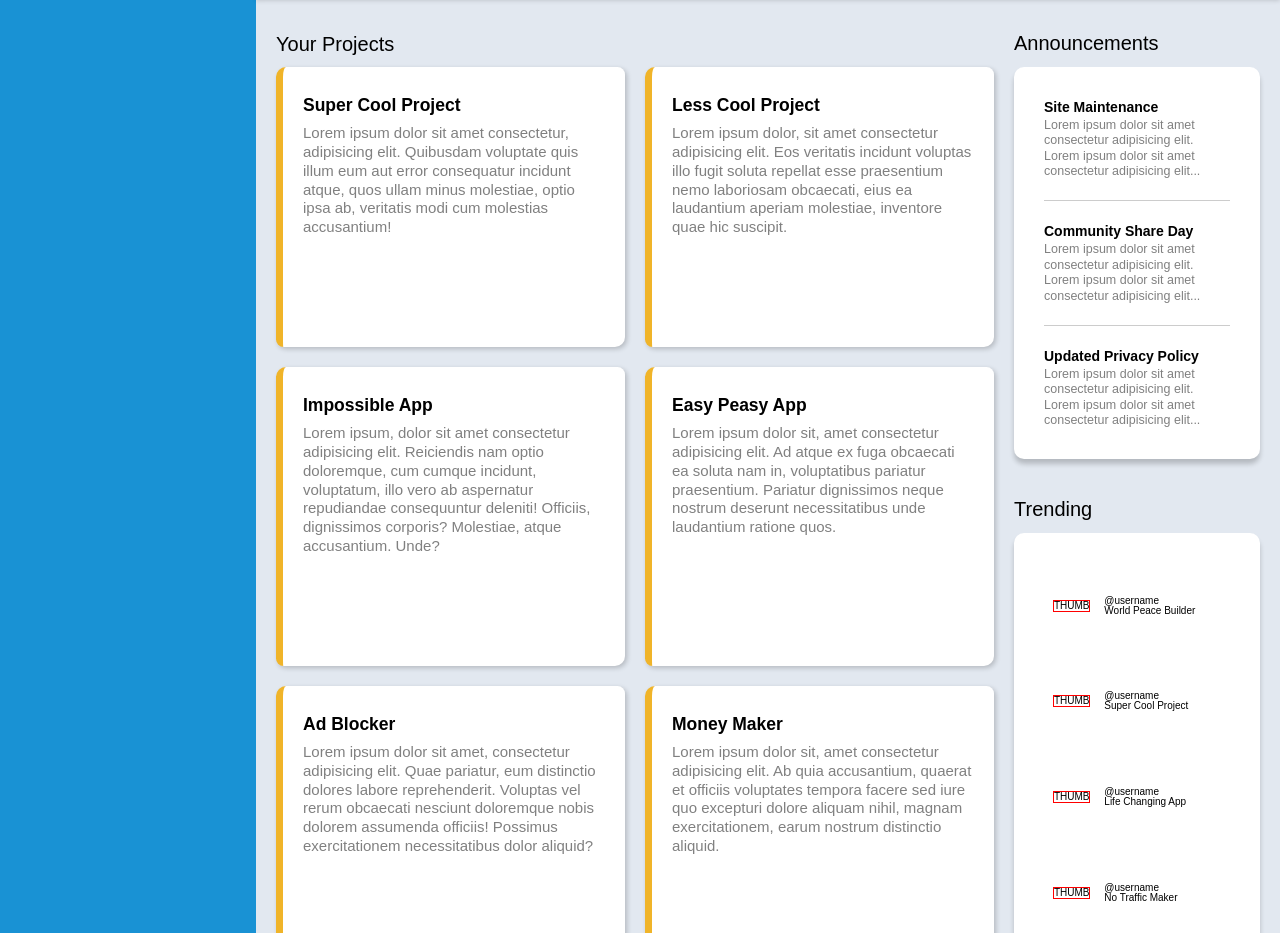
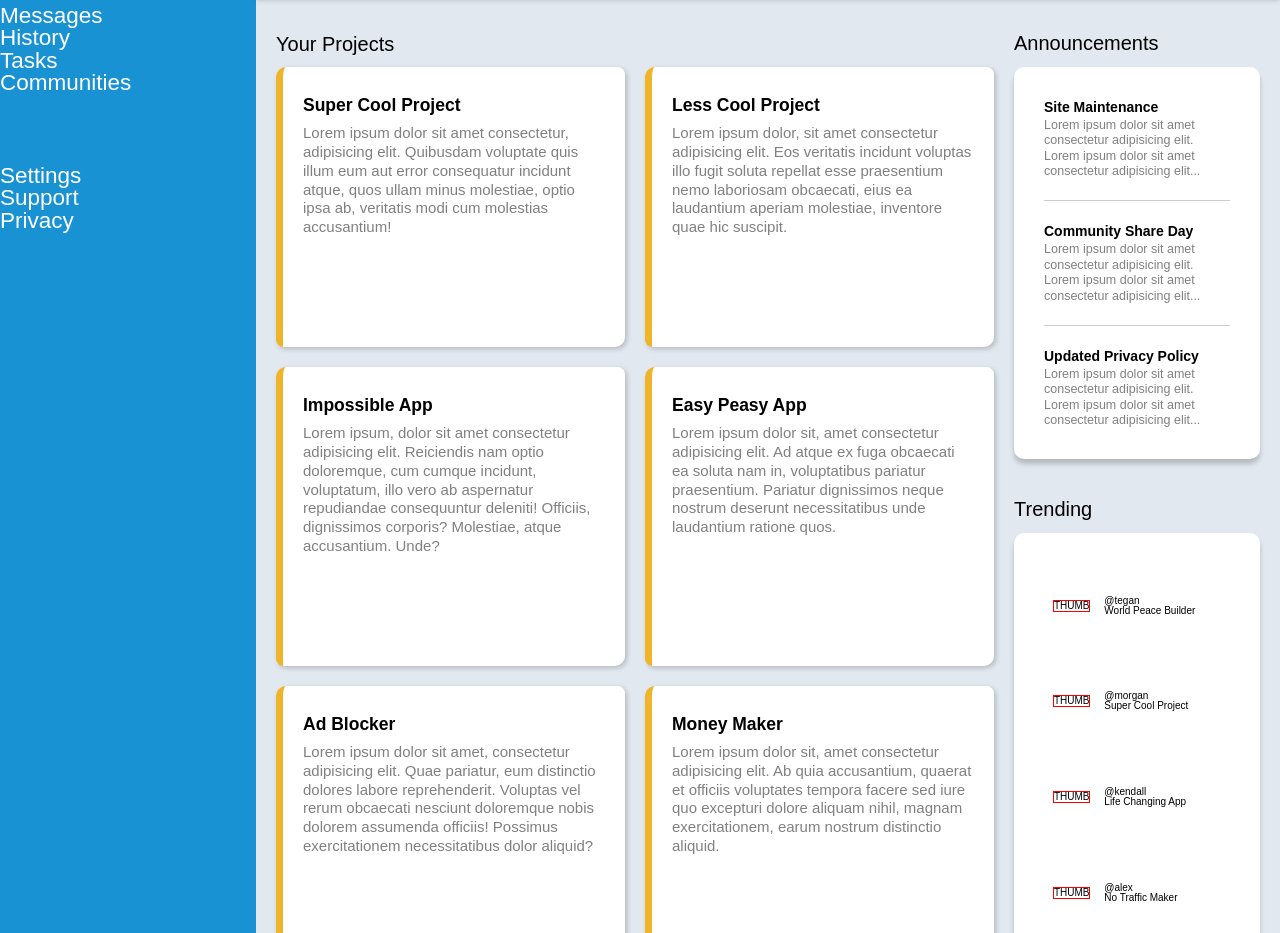
Before and after one commit to tjohnson009/top, a plain HTML site: page admin-dashboard/index.html in a window 1280 px wide. Shown: the part 133-1066 px from the top of the page. Drawn offline with Linux system fonts and the light colour scheme.

Commit message:
Add styling and spacing to sidebar --  in progress

```diff
--- a/admin-dashboard/index.html
+++ b/admin-dashboard/index.html
@@ -130,22 +130,22 @@
                 <div class="trending">
                     <div class="trend">
                         <div>THUMB</div>
-                        <p class="username">@username</p>
+                        <p class="username">@tegan</p>
                         <p class="application">World Peace Builder</p>
                     </div>
                     <div class="trend">
                         <div>THUMB</div>
-                        <p class="username">@username</p>
+                        <p class="username">@morgan</p>
                         <p class="application">Super Cool Project</p>
                     </div>
                     <div class="trend">
                         <div>THUMB</div>
-                        <p class="username">@username</p>
+                        <p class="username">@kendall</p>
                         <p class="application">Life Changing App</p>
                     </div>
                     <div class="trend">
                         <div>THUMB</div>
-                        <p class="username">@username</p>
+                        <p class="username">@alex</p>
                         <p class="application">No Traffic Maker</p>
                     </div>
                 </div>
--- a/admin-dashboard/style.css
+++ b/admin-dashboard/style.css
@@ -172,19 +172,23 @@ table {
     grid-row: 1/3;
     grid-column: 1/2;
     background-color: var(--copy-blue);
+    color: white;
+    font-size: 2.25rem;
 
     .dashboard {
-        background-color: rebeccapurple;
+        /* background-color: rebeccapurple;  */
+        margin-bottom: 7rem;
     }
 
     .primary-links {
-        background-color: green;
+        /* background-color: green; */
         display: grid;
         grid-template-rows: 1fr;
+        margin-bottom: 7rem;
     }
 
     .secondary-links {
-        background-color: lime;
+        /* background-color: lime;  */
         display: grid;
         grid-template-rows: 1fr;
     }
```
